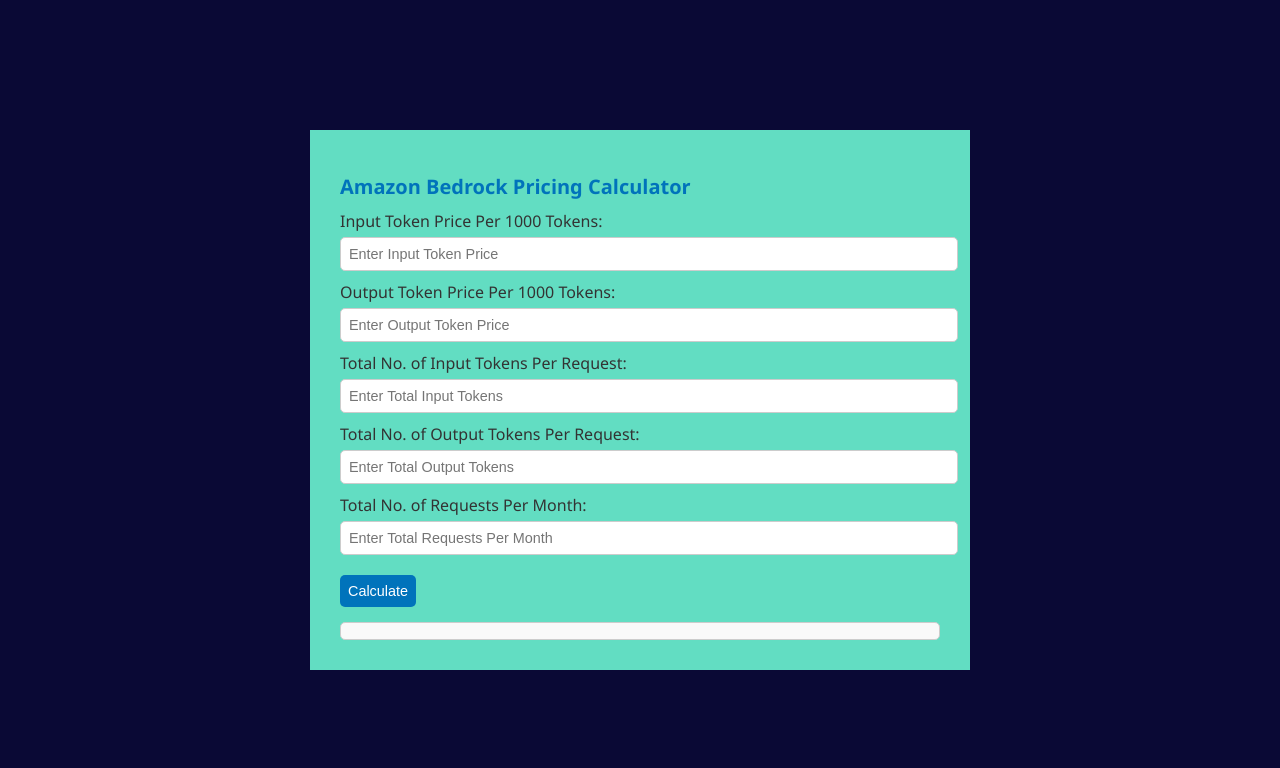
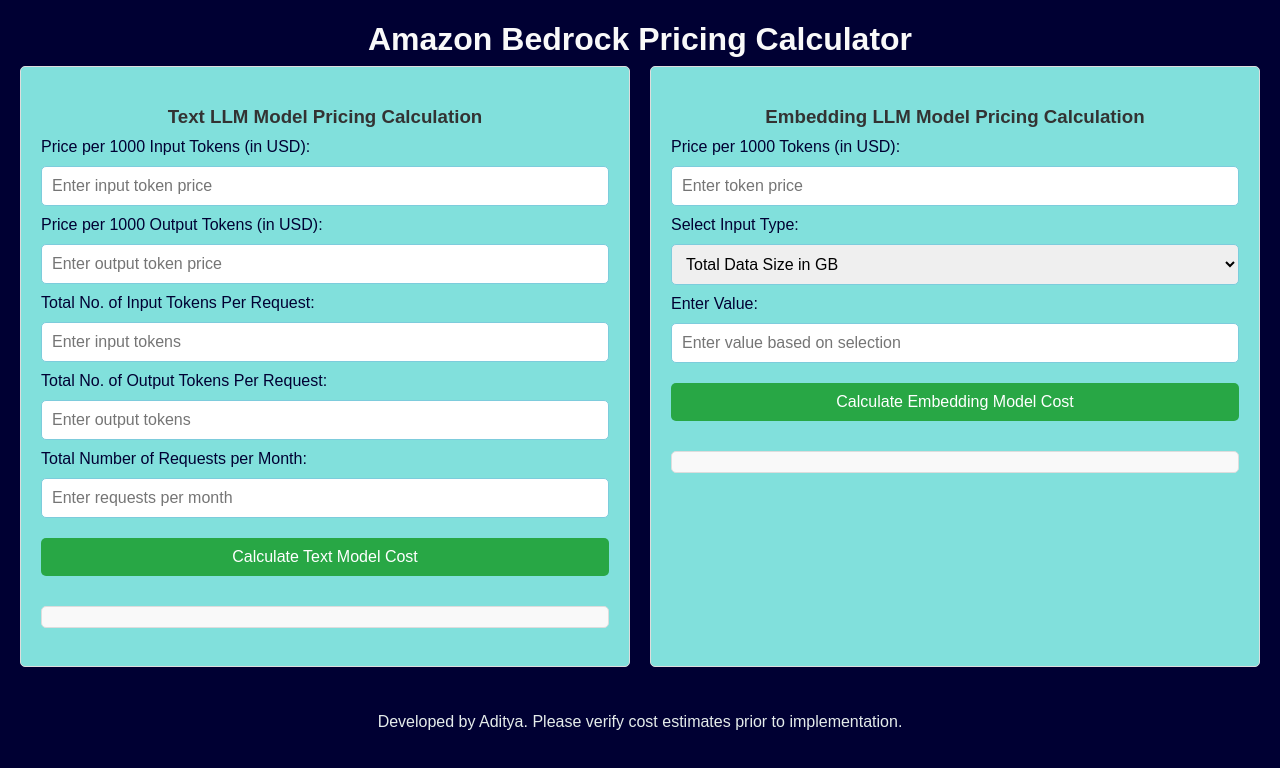
Before and after one commit to Aditya-Poddar/bedrock-pricing, a plain HTML site: page index.html in a window 1280 px wide. Drawn offline with Linux system fonts and the light colour scheme.

Commit message:
Add files via upload
Added Embedding model costing calculator.

```diff
--- a/index.html
+++ b/index.html
@@ -3,180 +3,169 @@
 <head>
     <meta charset="UTF-8">
     <meta name="viewport" content="width=device-width, initial-scale=1.0">
-    <title>Amazon Bedrock Pricing Calculator</title>
+    <title>Cost Calculator</title>
     <style>
         body {
-            font-family: 'Segoe UI', Tahoma, Geneva, Verdana, sans-serif;
+            font-family: Arial, sans-serif;
+            padding: 20px;
+            margin: 0;
+            box-sizing: border-box;
+            background-color: #000033;
+            color: #000033;
+        }
+        h1 {
+            text-align: center;
+            color: #f9f9f9;
+            margin-bottom: 8px;
+            margin-top: 1px;
+        }
+        h3 {
+            color: #333;
+            margin-bottom: 10px;
+            text-align: center;
+        }
+        input, select, button {
+            margin: 10px 0;
+            padding: 10px;
+            width: 100%;
+            font-size: 16px;
+            border: 1px solid #7dccdc;
+            border-radius: 5px;
+            box-sizing: border-box;
+        }
+        button {
+            background-color: #28a745;
+            color: white;
+            border: none;
+            cursor: pointer;
+            transition: background-color 0.3s ease;
+        }
+        button:hover {
+            background-color: #405be3;
+        }
+        #result, #embedResult {
+            font-weight: bold;
+            color: rgb(53, 102, 201);
+            margin-top: 15px;
+        }
+        #result-details, #embedResultDetails {
+            margin-top: 10px;
+            padding: 10px;
+            background-color: #f9f9f9;
+            border: 1px solid #ddd;
+            border-radius: 5px;
+        }
+        .container {
             display: flex;
-            justify-content: center;
-            align-items: center;
-            height: 100vh;
-            margin: 0;
-            background-color: #0a0935;
-/*             background: url('bedrock_cost_cal_image.png'); */
-            color: #333;
-            padding: 10px; /* Add padding to prevent overflow */
-            box-sizing: border-box; /* Include padding in element's total width and height */
+            flex-wrap: wrap;
+            gap: 20px;
         }
-        .calculator {
-            border: none;
-            border-radius: 0;
-            padding: 30px; /* Reduce padding */
-            background-color: #62ddc2;
-            box-shadow: none;
-            width: 140%; /* Full width */
-            max-width: 600px;
-        }
-        .calculator h1 {
-            text-align: left;
-            margin-bottom: 10px; /* Reduce margin */
-            color: #0073bb;
-            font-size: 20px; /* Reduce font size */
-        }
-        .form-group {
-            margin-bottom: 10px; /* Reduce margin */
-        }
-        .form-group label, .form-group input {
-            display: block;
-            width: 100%;
-            margin-top: 5px; /* Reduce margin */
-        }
-        .form-group input {
-            font-size: 0.9em; /* Reduce font size */
-            padding: 8px; /* Reduce padding */
+        .calculator-section {
+            flex: 1;
+            min-width: 300px;
+            padding: 20px;
+            border: 1px solid #ddd;
             border-radius: 5px;
-            border: 1px solid #ccc;
-            background-color: #fff;
-            color: #333;
-        }
-        .calculator button {
-            font-size: 0.9em; /* Reduce font size */
-            padding: 8px; /* Reduce padding */
-            border-radius: 5px;
-            border: none;
-            background-color: #0073bb;
-            color: #fff;
-            cursor: pointer;
-            transition: background-color 0.3s;
-            margin-top: 10px;
-        }
-        .calculator button:hover {
-            background-color: #005ea6;
-        }
-        .result {
-            margin-top: 15px; /* Reduce margin */
-            text-align: center;
-            font-size: 1.2em; /* Reduce font size */
-            color: #333;
-        }
-        .result-details {
-            margin-top: 10px; /* Reduce margin */
-            padding: 8px; /* Reduce padding */
-            border: 1px solid #ccc;
-            border-radius: 5px;
-            background-color: #f9f9f9;
-            font-size: 0.9em; /* Reduce font size */
-            color: #555;
-        }
-        .error-message {
-            color: red;
-            font-size: 0.7em; /* Reduce font size */
-            margin-top: 5px;
-            display: none;
+            background-color: #81e0dc;
         }
         .error {
-            border: 1px solid red;
+            color: red;
+            font-size: 14px;
         }
-
-        @media (max-width: 600px) {
-            .calculator {
-                width: 100%;
-                margin: 0;
-                box-shadow: none;
-                border: none;
-                padding: 5px; /* Reduce padding */
-            }
-            .form-group input {
-                font-size: 0.8em; /* Smaller font size */
-            }
-            .calculator button {
-                font-size: 0.8em; /* Smaller font size */
-                width: 100%;
-            }
-            .result-details {
-                font-size: 0.8em; /* Smaller font size */
-            }
+        .hidden {
+            display: none;
         }
     </style>
 </head>
 <body>
-    <div class="calculator">
-        <h1>Amazon Bedrock Pricing Calculator</h1>
-        <div class="form-group">
-            <label for="inputTokenPrice">Input Token Price Per 1000 Tokens:</label>
-            <input type="text" id="inputTokenPrice" placeholder="Enter Input Token Price" oninput="validateInput(this)" required>
-            <span id="inputTokenPriceError" class="error-message">Please enter a valid number.</span>
+    <h1>Amazon Bedrock Pricing Calculator</h1>
+
+    <div class="container">
+        <div class="calculator-section">
+            <h3>Text LLM Model Pricing Calculation</h3>
+            <label for="inputTokenPrice">Price per 1000 Input Tokens (in USD):</label>
+            <input type="text" id="inputTokenPrice" placeholder="Enter input token price" oninput="validateInput(this)"><br>
+            <div class="error" id="inputTokenPriceError"></div>
+
+            <label for="outputTokenPrice">Price per 1000 Output Tokens (in USD):</label>
+            <input type="text" id="outputTokenPrice" placeholder="Enter output token price" oninput="validateInput(this)"><br>
+            <div class="error" id="outputTokenPriceError"></div>
+
+            <label for="inputTokens">Total No. of Input Tokens Per Request:</label>
+            <input type="text" id="inputTokens" placeholder="Enter input tokens" oninput="validateInput(this)"><br>
+            <div class="error" id="inputTokensError"></div>
+
+            <label for="outputTokens">Total No. of Output Tokens Per Request:</label>
+            <input type="text" id="outputTokens" placeholder="Enter output tokens" oninput="validateInput(this)"><br>
+            <div class="error" id="outputTokensError"></div>
+
+            <label for="requestsPerMonth">Total Number of Requests per Month:</label>
+            <input type="text" id="requestsPerMonth" placeholder="Enter requests per month" oninput="validateInput(this)"><br>
+            <div class="error" id="requestsPerMonthError"></div>
+
+            <button onclick="calculateTotalCost()">Calculate Text Model Cost</button>
+
+            <h2 id="result"></h2>
+            <div id="result-details"></div>
+
+            <button id="resetButton" class="hidden" onclick="resetForm()">New Calculation</button><br>
         </div>
-        <div class="form-group">
-            <label for="outputTokenPrice">Output Token Price Per 1000 Tokens:</label>
-            <input type="text" id="outputTokenPrice" placeholder="Enter Output Token Price" oninput="validateInput(this)" required>
-            <span id="outputTokenPriceError" class="error-message">Please enter a valid number.</span>
+
+        <div class="calculator-section">
+            <h3>Embedding LLM Model Pricing Calculation</h3>
+            <label for="embedTokenPrice">Price per 1000 Tokens (in USD):</label>
+            <input type="text" id="embedTokenPrice" placeholder="Enter token price" oninput="validateInput(this)"><br>
+            <div class="error" id="embedTokenPriceError"></div>
+
+            <label for="embedType">Select Input Type:</label>
+            <select id="embedType">
+                <option value="gb">Total Data Size in GB</option>
+                <option value="millionTokens">Total Number of Tokens in Million</option>
+                <option value="tokens">Total Number of Tokens</option>
+            </select><br>
+
+            <label for="embedInputValue">Enter Value:</label>
+            <input type="text" id="embedInputValue" placeholder="Enter value based on selection" oninput="validateInput(this)"><br>
+            <div class="error" id="embedInputValueError"></div>
+
+            <button onclick="calculateEmbedding()">Calculate Embedding Model Cost</button>
+
+            <h2 id="embedResult"></h2>
+            <div id="embedResultDetails"></div>
+
+            <button id="embedResetButton" class="hidden" onclick="resetEmbedding()">New Calculation</button><br>
         </div>
-        <div class="form-group">
-            <label for="inputTokens">Total No. of Input Tokens Per Request:</label>
-            <input type="text" id="inputTokens" placeholder="Enter Total Input Tokens" oninput="validateInput(this)" required>
-            <span id="inputTokensError" class="error-message">Please enter a valid number.</span>
-        </div>
-        <div class="form-group">
-            <label for="outputTokens">Total No. of Output Tokens Per Request:</label>
-            <input type="text" id="outputTokens" placeholder="Enter Total Output Tokens" oninput="validateInput(this)" required>
-            <span id="outputTokensError" class="error-message">Please enter a valid number.</span>
-        </div>
-        <div class="form-group">
-            <label for="requestsPerMonth">Total No. of Requests Per Month:</label>
-            <input type="text" id="requestsPerMonth" placeholder="Enter Total Requests Per Month" oninput="validateInput(this)" required>
-            <span id="requestsPerMonthError" class="error-message">Please enter a valid number.</span>
-        </div>
-        <button onclick="calculate()">Calculate</button>
-        <div class="result" id="result"></div>
-        <div class="result-details" id="result-details"></div>
-        <button id="newCalculationButton" onclick="resetPage()" style="display:none;">New Calculation</button>
     </div>
 
     <script>
         function validateInput(input) {
-            const value = input.value.trim();
-            const errorSpan = input.nextElementSibling;
+            const errorElement = document.getElementById(input.id + 'Error');
+            const value = input.value;
 
-            if (value === '' || isNaN(value)) {
-                errorSpan.style.display = 'block';
+            // Regular expression for positive numbers (greater than 0)
+            const positiveNumberRegex = /^(0|[1-9]\d*)(\.\d+)?$/;
+
+            if (value === '' || positiveNumberRegex.test(value)) {
+                errorElement.textContent = "";
+                input.classList.remove('error');
+            } else {
+                errorElement.textContent = "Please enter a positive number.";
                 input.classList.add('error');
-            } else {
-                errorSpan.style.display = 'none';
-                input.classList.remove('error');
             }
+
+            // Ensure input value remains valid
+            input.value = value.replace(/[^0-9.]/g, '');
         }
 
-        function calculate() {
+        function calculateTotalCost() {
             const inputTokenPrice = parseFloat(document.getElementById('inputTokenPrice').value);
             const outputTokenPrice = parseFloat(document.getElementById('outputTokenPrice').value);
             const inputTokens = parseFloat(document.getElementById('inputTokens').value);
             const outputTokens = parseFloat(document.getElementById('outputTokens').value);
             const requestsPerMonth = parseFloat(document.getElementById('requestsPerMonth').value);
 
-            const inputs = [inputTokenPrice, outputTokenPrice, inputTokens, outputTokens, requestsPerMonth];
-            let isValid = true;
-
-            inputs.forEach(input => {
-                if (isNaN(input)) {
-                    isValid = false;
-                    return;
-                }
-            });
-
-            if (!isValid) {
-                document.getElementById('result').innerText = 'Error: Please enter valid numbers for all fields.';
-                document.getElementById('result-details').innerText = '';
+            if (isNaN(inputTokenPrice) || isNaN(outputTokenPrice) || isNaN(inputTokens) || isNaN(outputTokens) || isNaN(requestsPerMonth)) {
+                alert("Please fill out all fields with valid numbers.");
                 return;
             }
 
@@ -184,17 +173,13 @@
             const totalOutputCost = (outputTokenPrice / 1000) * outputTokens * requestsPerMonth;
             const totalCost = totalInputCost + totalOutputCost;
 
-            document.getElementById('result').innerText = 'Total Monthly Cost: $' + totalCost.toFixed(2);
+            document.getElementById('result').textContent = 'Total Monthly Bedrock Cost: $' + totalCost.toFixed(2);
             document.getElementById('result-details').innerHTML =
                 '<p>Monthly Input Token Cost Calculation: (' + inputTokenPrice + ' / 1000) * ' + inputTokens + ' * ' + requestsPerMonth + ' = $' + totalInputCost.toFixed(2) + '</p>' +
                 '<p>Monthly Output Token Cost Calculation: (' + outputTokenPrice + ' / 1000) * ' + outputTokens + ' * ' + requestsPerMonth + ' = $' + totalOutputCost.toFixed(2) + '</p>' +
                 '<p>Total Monthly Bedrock Cost Calculation: ' + "$" + totalInputCost.toFixed(2) + ' + ' + "$" + totalOutputCost.toFixed(2) + ' = $' + totalCost.toFixed(2) + '</p>';
 
-            document.getElementById('newCalculationButton').style.display = 'block';
-        }
-
-        function resetPage() {
-            location.reload();
+            document.getElementById('resetButton').classList.remove('hidden');
         }
 
         function resetForm() {
@@ -203,19 +188,54 @@
             document.getElementById('inputTokens').value = '';
             document.getElementById('outputTokens').value = '';
             document.getElementById('requestsPerMonth').value = '';
+            document.getElementById('result').textContent = '';
+            document.getElementById('result-details').innerHTML = '';
+            document.querySelectorAll('.error').forEach(el => el.textContent = '');
+            document.getElementById('resetButton').classList.add('hidden');
+        }
 
-            document.querySelectorAll('.error-message').forEach(error => {
-                error.style.display = 'none';
-            });
+        function calculateEmbedding() {
+            const embedTokenPrice = parseFloat(document.getElementById('embedTokenPrice').value);
+            const embedType = document.getElementById('embedType').value;
+            const embedInputValue = parseFloat(document.getElementById('embedInputValue').value);
 
-            document.querySelectorAll('.error').forEach(input => {
-                input.classList.remove('error');
-            });
+            if (isNaN(embedTokenPrice) || isNaN(embedInputValue)) {
+                alert("Please fill out all fields with valid numbers.");
+                return;
+            }
 
-            document.getElementById('result').innerText = '';
-            document.getElementById('result-details').innerText = '';
-            document.getElementById('newCalculationButton').style.display = 'none';
+            let totalEmbedCost;
+            let calculationDetails = '';
+
+            if (embedType === 'gb') {
+                const totalTokensFromGB = embedInputValue * 161000000;
+                totalEmbedCost = (embedTokenPrice / 1000) * totalTokensFromGB;
+                calculationDetails = 'Calculation: (' + embedTokenPrice + ' / 1000) * ' + totalTokensFromGB + ' = $' + totalEmbedCost.toFixed(2);
+            } else if (embedType === 'millionTokens') {
+                totalEmbedCost = (embedTokenPrice / 1000) * embedInputValue * 1000000;
+                calculationDetails = 'Calculation: (' + embedTokenPrice + ' / 1000) * ' + embedInputValue + ' million tokens = $' + totalEmbedCost.toFixed(2);
+            } else if (embedType === 'tokens') {
+                totalEmbedCost = (embedTokenPrice / 1000) * embedInputValue;
+                calculationDetails = 'Calculation: (' + embedTokenPrice + ' / 1000) * ' + embedInputValue + ' tokens = $' + totalEmbedCost.toFixed(2);
+            }
+
+            document.getElementById('embedResult').textContent = 'Total Monthly Embedding Cost: $' + totalEmbedCost.toFixed(2);
+            document.getElementById('embedResultDetails').innerHTML = '<p>' + calculationDetails + '</p>';
+            document.getElementById('embedResetButton').classList.remove('hidden');
+        }
+
+        function resetEmbedding() {
+            document.getElementById('embedTokenPrice').value = '';
+            document.getElementById('embedInputValue').value = '';
+            document.getElementById('embedResult').textContent = '';
+            document.getElementById('embedResultDetails').innerHTML = '';
+            document.querySelectorAll('.error').forEach(el => el.textContent = '');
+            document.getElementById('embedResetButton').classList.add('hidden');
         }
     </script>
+
+    <div style="text-align: center; margin-top: 20px; color: #e5eceb; padding: 10px;">
+        <p>Developed by Aditya. Please verify cost estimates prior to implementation.</p>
+    </div>
 </body>
 </html>
```
